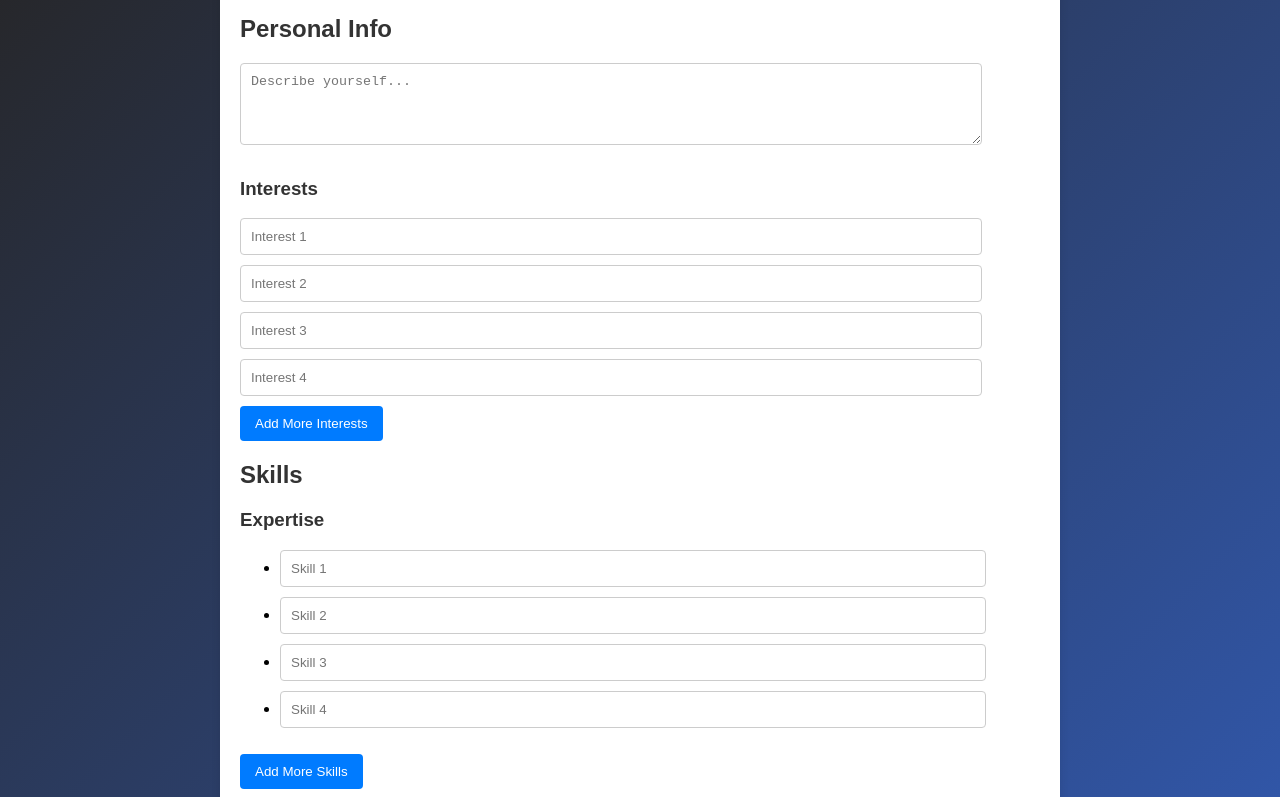
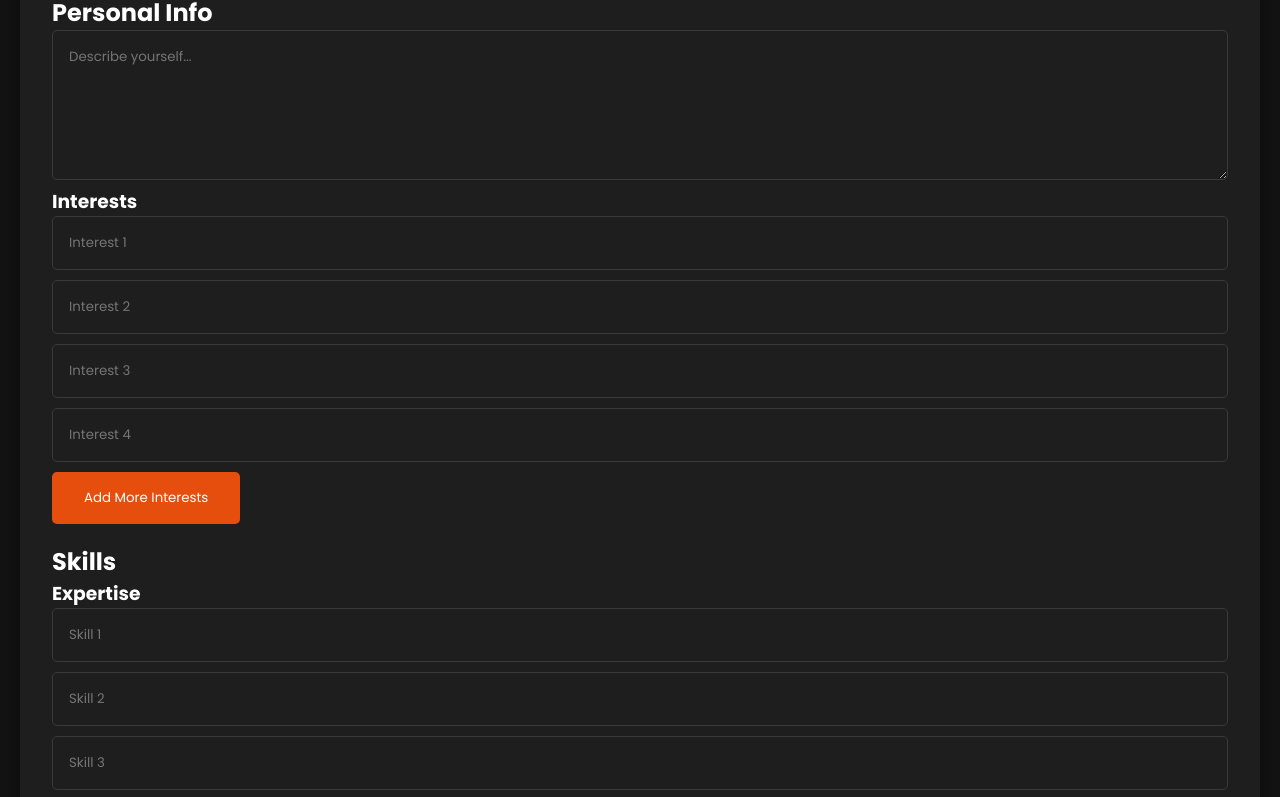
Before and after one commit to Thendo18/mutondwaportfolio, a website: page public/editPortfolio.html in a window 1280 px wide. Shown: the part 105-902 px from the top of the page. Drawn offline with Linux system fonts and the light colour scheme; no server answers.

Commit message:
css improvements

```diff
--- a/public/editableportfolio.css
+++ b/public/editableportfolio.css
@@ -1,21 +1,30 @@
+@import url("https://fonts.googleapis.com/css2?family=Poppins:wght@100;400;700&display=swap");
+
+* {
+    padding: 0;
+    margin: 0;
+    box-sizing: border-box;
+    font-family: 'Poppins', sans-serif;
+}
+
 body {
-    font-family: poppins, sans-serif;
-    background: linear-gradient(-45deg, #3877ff, #262525);
+    background-color: #121212;
+    color: white; /* Changed text color to white for better contrast */
     margin: 0;
     padding: 20px;
 }
 
 .form-container {
-    max-width: 800px;
+    min-width: 80%;
     margin: auto;
-    background: white;
-    padding: 20px;
+    background-color: #1e1e1e; /* Updated for a more consistent look */
+    padding: 2rem; /* Increased padding for a spacious feel */
     border-radius: 8px;
-    box-shadow: 0 2px 10px rgba(0, 0, 0, 0.1);
+    box-shadow: 0 2px 10px rgba(0, 0, 0, 0.5); /* Enhanced shadow for depth */
 }
 
 h1, h2, h3 {
-    color: #333;
+    color: var(--primary-color); /* Updated heading color to use the primary color */
 }
 
 section {
@@ -23,37 +32,46 @@ section {
 }
 
 textarea {
-    min-width: 90%;
-    padding: 10px;
-    border-radius: 4px;
-    border: 1px solid #ccc;
-    margin-bottom: 10px;
+    width: 100%; /* Changed to width: 100% for a more responsive layout */
+    min-height: 150px; /* Set a minimum height for the textarea */
+    padding: 1rem; /* Increased padding for better usability */
+    border-radius: 5px;
+    border: 1px solid #3a3a3a; /* Updated border color */
+    background-color: #1e1e1e; /* Changed background for consistency */
+    color: white; /* Changed text color to white for better visibility */
 }
 
 input[type="text"],
 input[type="email"] {
-    min-width: 90%;
-    padding: 10px;
+    width: 100%; /* Changed to width: 100% for a more responsive layout */
+    padding: 1rem; /* Increased padding for better usability */
     margin-bottom: 10px;
-    border-radius: 4px;
-    border: 1px solid #ccc;
+    border-radius: 5px;
+    border: 1px solid #3a3a3a; /* Updated border color */
+    background-color: #1e1e1e; /* Changed background for consistency */
+    color: white; /* Changed text color to white */
 }
 
 button {
-    padding: 10px 15px;
-    background-color: #007BFF;
+    padding: 1rem 2rem; /* Increased button padding for better touch targets */
+    background-color: #e64e0d; /* Set background color using primary color variable */
     color: white;
     border: none;
-    border-radius: 4px;
+    border-radius: 5px;
     cursor: pointer;
+
 }
 
-button:hover {
-    background-color: #0056b3;
+#expertise-list, #soft-skills-list {
+    list-style-type: none;
+}
+
+#expertise-list li, #soft-skills-list li {
+    list-style-type: none;
 }
 
 @media (max-width: 600px) {
     .form-container {
-        padding: 10px;
+        padding: 1rem; /* Reduced padding for smaller screens */
     }
 }
```
